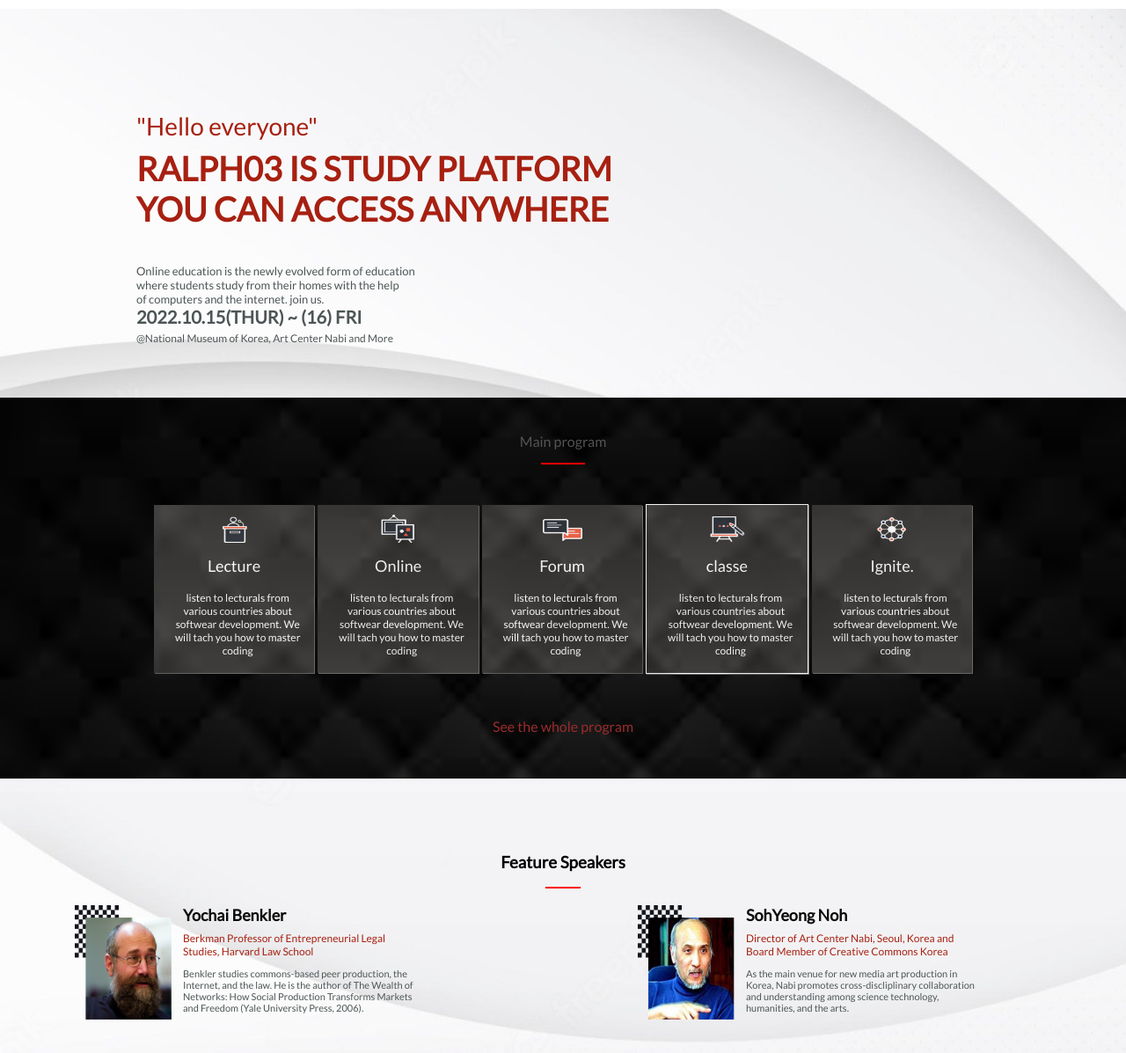
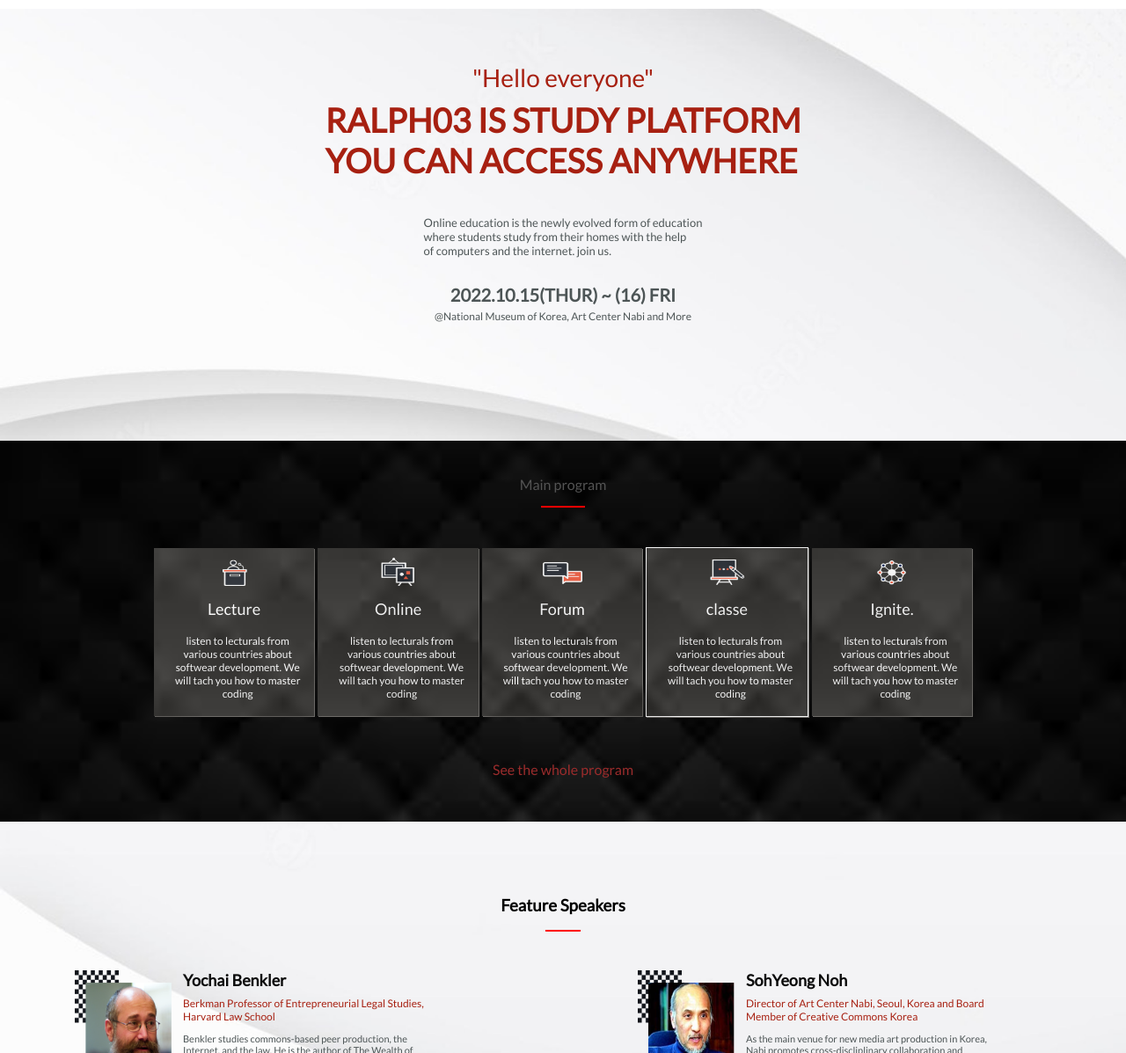
Before and after one commit to eerapheal/capstone-project1, a plain HTML site: page index.html in a window 1280 px wide. Shown: the part 79-1276 px from the top of the page at 88% size. Drawn offline with Linux system fonts and the light colour scheme.

Commit message:
more adjustments

```diff
--- a/index.html
+++ b/index.html
@@ -93,7 +93,7 @@
   </header>
   <!--  -->
   <main>
-    <section id="home" class="first-sction">
+    <section class="first-sction">
       <h3 class="hello">"Hello everyone"</h3>
       <h1 class="ralph">RALPH03 IS STUDY PLATFORM <br>YOU CAN ACCESS ANYWHERE</h1>
       <P class="first-p">Online education is the newly evolved form of education<br> where students study from their
--- a/style.css
+++ b/style.css
@@ -101,6 +101,10 @@ body {
 }
 
 .first-sction {
+  display: flex;
+  justify-content: center;
+  flex-direction: column;
+  align-items: center;
   padding: 0 25px;
   min-height: 450px;
 }
@@ -150,6 +154,7 @@ body {
 .mes {
   background-image: url(./images/imageshbh.jpg);
   background-size: cover;
+  background-position: cover;
   background-repeat: repeat;
   padding: 0 20px;
   min-height: 700px;
@@ -390,9 +395,15 @@ body {
 }
 
 .speak-section {
-  padding-top: 84px;
+  display: flex;
+  flex-direction: column;
   justify-content: center;
   align-items: center;
+  padding-top: 84px;
+}
+
+#speakersGrid {
+  margin-bottom: 60px;
 }
 
 .mesir {
@@ -423,10 +434,24 @@ body {
 }
 
 .speaker-tittleDiv {
-  margin-right: 80px;
-  margin-left: 13px;
+  padding-right: 50px;
+  padding-left: 13px;
   justify-content: center;
 }
+
+.feature-line {
+  display: flex;
+  justify-content: center;
+  align-items: center;
+  flex-direction: column;
+  gap: 17px;
+}
+
+.fa-skp-line {
+  border: 1px solid #f00;
+  width: 40px;
+}
+
 
 .speakerdescr {
   font-style: normal;
@@ -602,7 +627,11 @@ body {
   }
 
   .first-sction {
-    padding: 60px 155px;
+    margin-bottom: 130px;
+    display: flex;
+    justify-content: center;
+    flex-direction: column;
+    align-items: center;
   }
 
   .hello {
@@ -656,6 +685,10 @@ body {
   }
 
   .mes {
+    background-image: url(./images/imageshbh.jpg);
+    background-size: cover;
+    background-position: cover;
+    background-repeat: repeat;
     min-height: auto;
     z-index: 1;
   }
@@ -828,9 +861,6 @@ body {
   }
 
   .fa-skp-line {
-    display: flex;
-    justify-content: center;
-    align-items: center;
     border: 1px solid #f00;
     width: 40px;
   }
@@ -841,6 +871,7 @@ body {
     align-items: center;
     flex-direction: column;
     gap: 17px;
+    margin-bottom: 25px;
   }
 
   .social {
```
